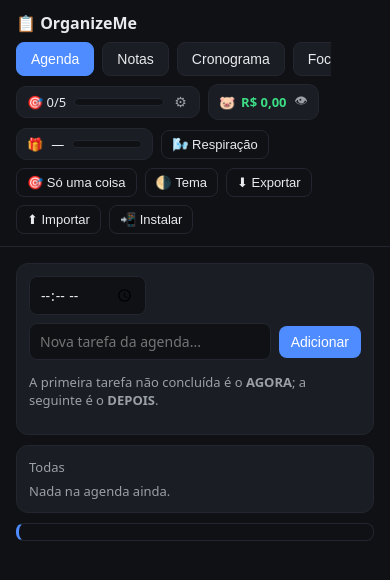
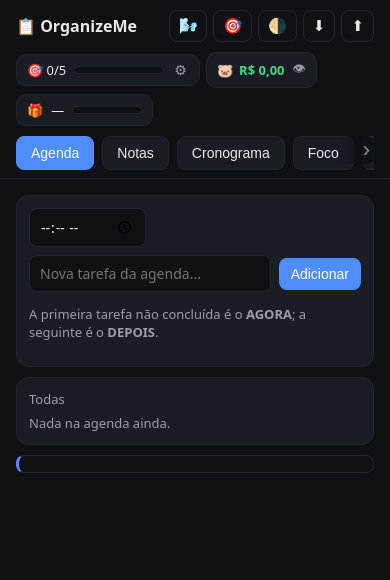
Before and after one commit to 2chkdsk-del/OrganizeMe, a plain HTML site: page index.html in a window 390 px wide. Drawn offline with Linux system fonts and the light colour scheme.

Commit message:
Add files via upload

```diff
--- a/index.html
+++ b/index.html
@@ -27,14 +27,29 @@
   }
   * { box-sizing:border-box; }
   body { margin:0; font-family:system-ui,Segoe UI,Roboto,sans-serif; background:var(--bg); color:var(--txt); transition:background .2s,color .2s; }
-  header { padding:12px 16px; display:flex; gap:8px; flex-wrap:wrap; border-bottom:1px solid var(--line); position:sticky; top:0; background:var(--bg); z-index:10; align-items:center; }
-  header h1 { font-size:16px; margin:0 12px 0 0; }
-  .tabs { display:flex; gap:8px; flex:1 1 280px; min-width:0; overflow-x:auto; overflow-y:hidden; padding-bottom:6px; margin-bottom:-6px; -webkit-overflow-scrolling:touch; overscroll-behavior-x:contain; scrollbar-width:thin; scrollbar-color:var(--line) transparent; }
+  header { padding:10px 16px 8px; display:flex; flex-direction:column; gap:10px; border-bottom:1px solid var(--line); position:sticky; top:0; background:var(--bg); z-index:10; }
+  .hd-top { display:flex; align-items:center; gap:8px; }
+  .hd-top h1 { font-size:16px; margin:0; margin-right:auto; white-space:nowrap; }
+  .hd-actions { display:flex; gap:6px; flex-wrap:nowrap; }
+  .hd-actions .iconbtn { display:inline-flex; align-items:center; gap:4px; white-space:nowrap; }
+  .hd-chips { display:flex; gap:8px; flex-wrap:wrap; align-items:center; }
+  .tabs-wrap { position:relative; }
+  .tabs { display:flex; gap:8px; min-width:0; overflow-x:auto; overflow-y:hidden; padding-bottom:6px; margin-bottom:-6px; -webkit-overflow-scrolling:touch; overscroll-behavior-x:contain; scrollbar-width:thin; scrollbar-color:var(--line) transparent; }
   .tabs::-webkit-scrollbar { height:6px; }
   .tabs::-webkit-scrollbar-track { background:transparent; }
   .tabs::-webkit-scrollbar-thumb { background:var(--line); border-radius:6px; }
   .tabs::-webkit-scrollbar-thumb:hover { background:var(--mut); }
   .tab { flex:0 0 auto; white-space:nowrap; padding:8px 14px; border-radius:8px; border:1px solid var(--line); background:var(--card); color:var(--txt); cursor:pointer; font-size:14px; }
+  .tabs-arrow { position:absolute; top:0; bottom:6px; width:34px; border:0; padding:0; margin:0; display:flex; align-items:center; cursor:pointer; color:var(--mut); font-size:22px; line-height:1; opacity:0; pointer-events:none; transition:opacity .2s, color .15s; z-index:2; }
+  .tabs-arrow.show { opacity:.85; pointer-events:auto; }
+  .tabs-arrow:hover { color:var(--txt); opacity:1; }
+  .tabs-arrow.left  { left:0;  justify-content:flex-start; padding-left:4px; background:linear-gradient(90deg, var(--bg) 35%, transparent); }
+  .tabs-arrow.right { right:0; justify-content:flex-end;  padding-right:4px; background:linear-gradient(270deg, var(--bg) 35%, transparent); }
+  @media (max-width:640px){
+    .hd-actions .lbl { display:none; }
+    .hd-actions .iconbtn { padding:6px 9px; font-size:15px; }
+    .hd-chips { gap:6px; }
+  }
   .tab.active { background:var(--ac); border-color:var(--ac); color:#fff; }
   .spacer { flex:1; }
   main { padding:16px; max-width:900px; margin:0 auto; }
@@ -255,7 +270,41 @@
 </style>
 </head><body>
 <header>
+  <div class="hd-top">
     <h1>📋 OrganizeMe</h1>
+    <div class="hd-actions">
+      <button class="iconbtn" id="btn-resp" title="Respiração guiada" aria-label="Respiração guiada">🌬️<span class="lbl"> Respiração</span></button>
+      <button class="iconbtn" id="btn-one-thing" title="Modo só uma coisa" aria-label="Modo só uma coisa">🎯<span class="lbl"> Só uma coisa</span></button>
+      <button class="iconbtn" id="btn-theme" title="Alternar tema" aria-label="Alternar tema">🌗<span class="lbl"> Tema</span></button>
+      <button class="iconbtn" id="btn-export" title="Exportar backup JSON" aria-label="Exportar backup JSON">⬇<span class="lbl"> Exportar</span></button>
+      <button class="iconbtn" id="btn-import" title="Importar backup JSON" aria-label="Importar backup JSON">⬆<span class="lbl"> Importar</span></button>
+      <input type="file" id="file-import" accept="application/json" class="hidden">
+      <button class="iconbtn hidden" id="btn-install" title="Instalar como app" aria-label="Instalar como app">📲<span class="lbl"> Instalar</span></button>
+    </div>
+  </div>
+
+  <div class="hd-chips">
+    <div class="goal-chip" id="goal-chip" title="Meta diária">
+      <span id="goal-label">🎯 0/5</span>
+      <div class="gbar"><div id="goal-bar"></div></div>
+      <button class="gear" id="goal-gear" title="Editar meta">⚙</button>
+    </div>
+
+    <div class="cof-chip" id="cof-chip" title="Cofrinho — clique para ir aos gastos">
+      <span>🐷</span>
+      <span class="saldo" id="cof-chip-saldo">R$ 0,00</span>
+      <button class="eye" id="cof-chip-eye" title="Esconder/mostrar saldo">👁</button>
+    </div>
+
+    <div class="gift-chip" id="gift-chip" title="Próxima recompensa">
+      <span id="gift-icon">🎁</span>
+      <span class="label" id="gift-label">—</span>
+      <div class="gbar"><div id="gift-bar"></div></div>
+    </div>
+  </div>
+
+  <div class="tabs-wrap">
+    <button class="tabs-arrow left" id="tabs-left" aria-label="Abas anteriores" tabindex="-1">‹</button>
     <nav class="tabs" id="tabs">
       <button class="tab active" data-tab="agenda">Agenda</button>
       <button class="tab" data-tab="notas">Notas</button>
@@ -266,33 +315,8 @@
       <button class="tab" data-tab="gastos">💰 Gastos</button>
       <button class="tab" data-tab="hist">📊 Histórico</button>
     </nav>
-  <span class="spacer"></span>
-
-  <div class="goal-chip" id="goal-chip" title="Meta diária">
-    <span id="goal-label">🎯 0/5</span>
-    <div class="gbar"><div id="goal-bar"></div></div>
-    <button class="gear" id="goal-gear" title="Editar meta">⚙</button>
-  </div>
-
-  <div class="cof-chip" id="cof-chip" title="Cofrinho — clique para ir aos gastos">
-    <span>🐷</span>
-    <span class="saldo" id="cof-chip-saldo">R$ 0,00</span>
-    <button class="eye" id="cof-chip-eye" title="Esconder/mostrar saldo">👁</button>
-  </div>
-
-  <div class="gift-chip" id="gift-chip" title="Próxima recompensa">
-    <span id="gift-icon">🎁</span>
-    <span class="label" id="gift-label">—</span>
-    <div class="gbar"><div id="gift-bar"></div></div>
-  </div>
-
-  <button class="iconbtn" id="btn-resp" title="Respiração guiada">🌬️ Respiração</button>
-  <button class="iconbtn" id="btn-one-thing" title="Modo só uma coisa">🎯 Só uma coisa</button>
-  <button class="iconbtn" id="btn-theme" title="Alternar tema">🌗 Tema</button>
-  <button class="iconbtn" id="btn-export" title="Exportar backup JSON">⬇ Exportar</button>
-  <button class="iconbtn" id="btn-import" title="Importar backup JSON">⬆ Importar</button>
-  <input type="file" id="file-import" accept="application/json" class="hidden">
-  <button class="iconbtn" id="btn-install" title="Instalar como app" class="hidden">📲 Instalar</button>
+    <button class="tabs-arrow right" id="tabs-right" aria-label="Mais abas" tabindex="-1">›</button>
+  </div>
 </header>
 
 <main>
@@ -1510,6 +1534,18 @@ $('#btn-theme').onclick = ()=>{ const cur = localStorage.getItem(THEME_KEY)||'da
 applyTheme(localStorage.getItem(THEME_KEY)||'dark');
 
 const tabsEl = document.getElementById('tabs');
+const arrL = document.getElementById('tabs-left'), arrR = document.getElementById('tabs-right');
+function atualizarSetas(){
+  const max = tabsEl.scrollWidth - tabsEl.clientWidth;
+  arrL.classList.toggle('show', tabsEl.scrollLeft > 4);
+  arrR.classList.toggle('show', tabsEl.scrollLeft < max - 4);
+}
+tabsEl.addEventListener('scroll', atualizarSetas, {passive:true});
+window.addEventListener('resize', atualizarSetas);
+arrL.onclick = ()=> tabsEl.scrollBy({left:-Math.max(160, tabsEl.clientWidth*0.6), behavior:'smooth'});
+arrR.onclick = ()=> tabsEl.scrollBy({left: Math.max(160, tabsEl.clientWidth*0.6), behavior:'smooth'});
+atualizarSetas();
+window.addEventListener('load', atualizarSetas);
 tabsEl.addEventListener('wheel', e=>{
   if(Math.abs(e.deltaY) > Math.abs(e.deltaX) && tabsEl.scrollWidth > tabsEl.clientWidth){
     tabsEl.scrollLeft += e.deltaY; e.preventDefault();
--- a/sw.js
+++ b/sw.js
@@ -1,6 +1,6 @@
 // OrganizeMe — service worker (offline-first)
 // Ao alterar o index.html, troque a versão abaixo (v3 -> v4...) para os celulares pegarem a atualização.
-const CACHE = 'organizeme-v4';
+const CACHE = 'organizeme-v5';
 const ASSETS = ['./', './index.html', './manifest.json', './icon-192.png', './icon-512.png', './icon-maskable-512.png'];
 
 self.addEventListener('install', e => {
```
Lines whose indentation alone changed are shown as unchanged.
